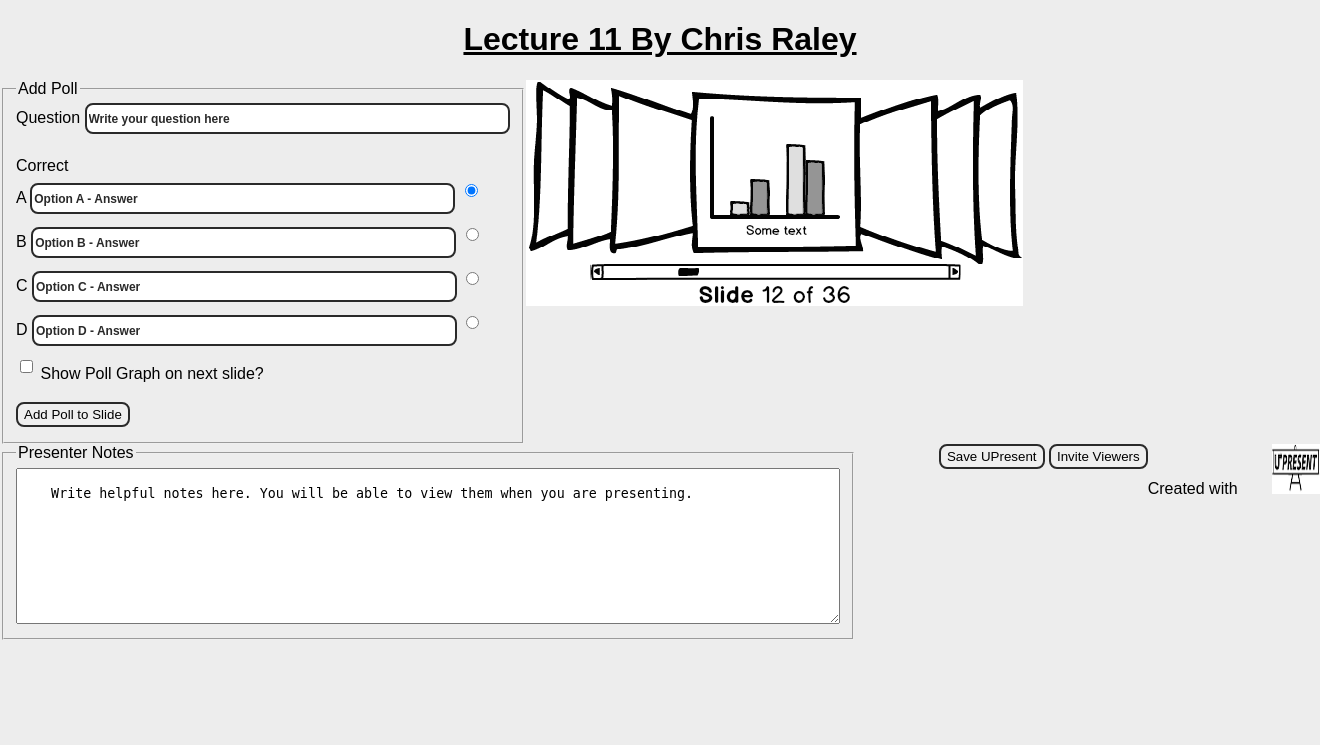
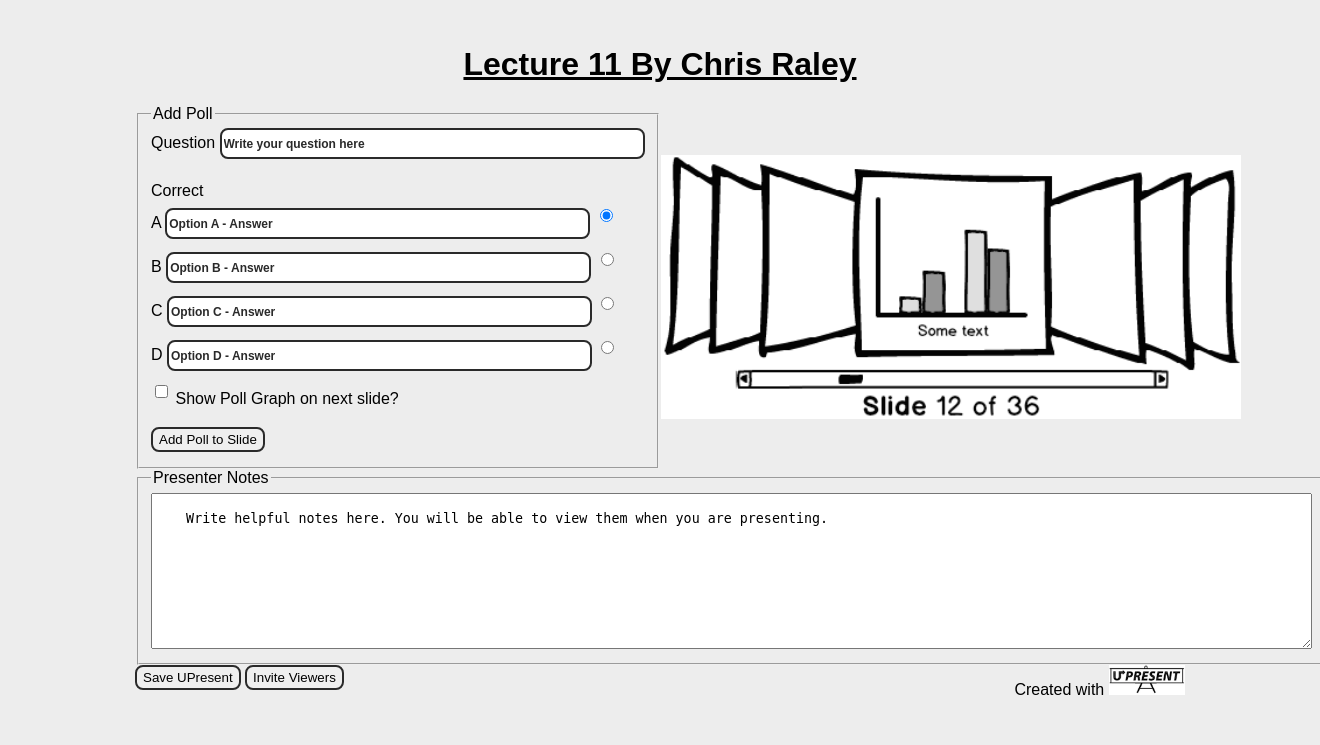
Before and after one commit to hcuri/Team5, a PHP site: page /editor.php in a window 1320 px wide. Shown: the part 55-800 px from the top of the page. Run offline with PHP 8.4, Linux system fonts and the light colour scheme.

Commit message:
Styled editor.php

```diff
--- a/css/editor.css
+++ b/css/editor.css
@@ -26,14 +26,37 @@ body{
 }
 
 #notes {
-    float:left;
+
 }
 
 #SlidesPreview {
     float:left;
     clear:right;
+    width: 500px;
+    height: 350px;
 }
 
+
+#SlidesPreview img {
+    margin-top: 50px;
+    width:580px;
+    left:auto;
+    right:auto;
+
+}
+
+
 #Footer {
-    float:right;
+    float:none;
+    clear:left;
 }
+
+#bottomlogo {
+    height: 30px;
+}
+
+#NoteSection {
+    width:1050px;
+    float:left;
+    clear:left;
+}
--- a/editor.php
+++ b/editor.php
@@ -12,6 +12,7 @@
 </head>
 <body>
 <div id="header"><div id="insideHeader"> <img id="logo" src="img/OfficialMiniLogo.png"/></div></div>
+    <div id="content">
 <div id="UPresentTitle">
   <h1>Lecture 11 By Chris Raley</h1>
 </div>
@@ -53,7 +54,7 @@
   <form id="notes">
     <fieldset>
       <legend>Presenter Notes</legend>
-      <textarea rows="10" cols="100">
+      <textarea rows="10" cols="142">
     Write helpful notes here. You will be able to view them when you are presenting.
                     </textarea>
     </fieldset>
@@ -63,8 +64,9 @@
   <form id="save">
     <input type="button" id="saveUPresent" value="Save UPresent" />
     <input type="button" id="inviteViewers" value="Invite Viewers" />
-    <span id="LogoMessage">Created with <img id="logo" src="img/logoS.png"/> </span>
+    <span id="LogoMessage">Created with <img id="bottomlogo" src="img/logoS.png"/> </span>
   </form>
 </div>
+        </div>
 </body>
 </html>
```
